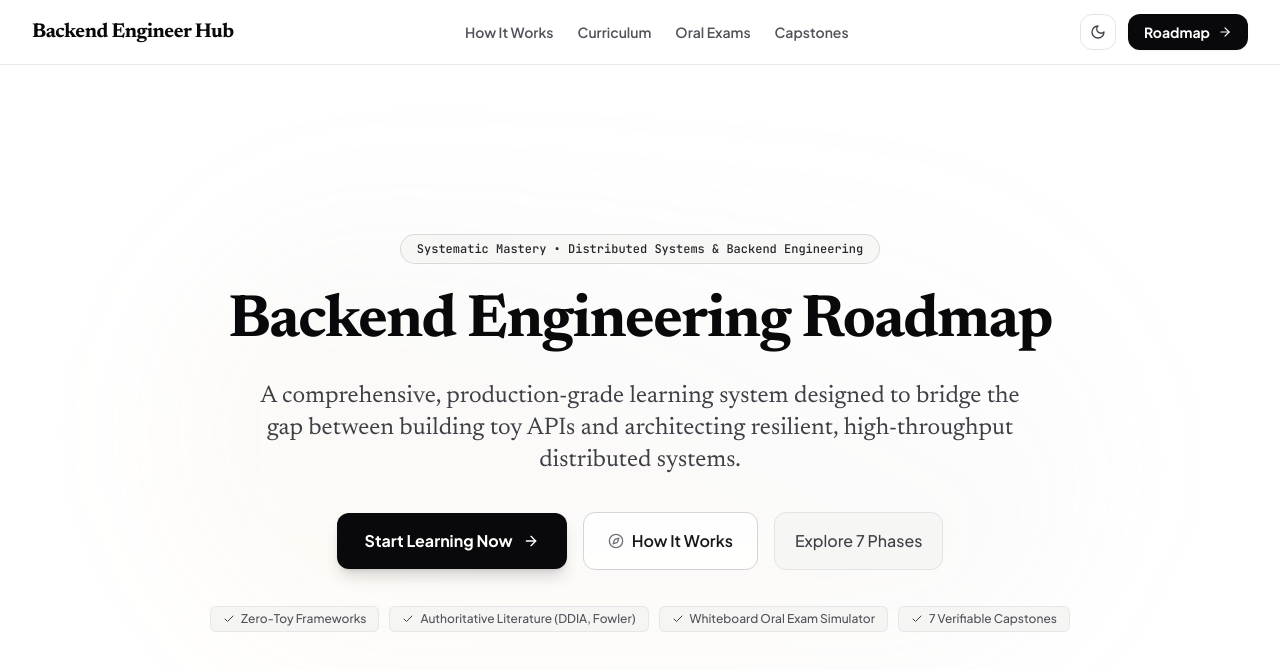
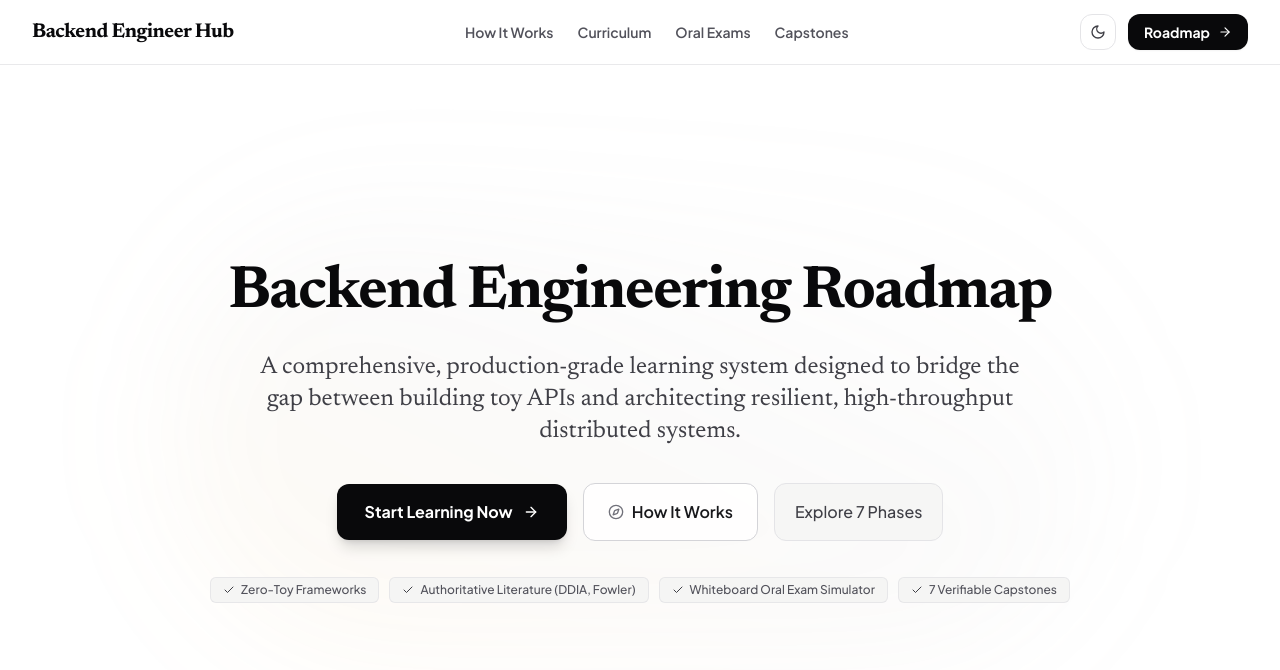
Before and after one commit to yared2124/Roadmap-Backend-Engineers, a Next.js app: page / in a window 1280 px wide. Shown: the top 670 px of the page. Built offline with nearby package versions, Linux system fonts and the light colour scheme.

Commit message:
feat(ui): remove Systematic Mastery badge and eliminate scrollbar on home screen

```diff
--- a/src/components/PortfolioHome.tsx
+++ b/src/components/PortfolioHome.tsx
@@ -1,6 +1,6 @@
 "use client";
 
-import React, { useState } from "react";
+import React, { useState, useEffect } from "react";
 import {
   ArrowRight,
   ArrowLeft,
@@ -45,6 +45,17 @@ export function PortfolioHome({
 }: PortfolioHomeProps) {
   const [activeTab, setActiveTab] = useState<PortfolioTab>("home");
 
+  useEffect(() => {
+    if (activeTab === "home") {
+      document.body.style.overflow = "hidden";
+    } else {
+      document.body.style.overflow = "auto";
+    }
+    return () => {
+      document.body.style.overflow = "auto";
+    };
+  }, [activeTab]);
+
   const handleSwitchTab = (tab: PortfolioTab) => {
     setActiveTab(tab);
     if (typeof window !== "undefined") {
@@ -53,7 +64,11 @@ export function PortfolioHome({
   };
 
   return (
-    <div className="min-h-screen w-full bg-white text-zinc-900 dark:bg-[#141312] dark:text-[#F3EFE6] selection:bg-zinc-900 selection:text-white dark:selection:bg-[#F3EFE6] dark:selection:text-[#141312] font-sans transition-colors duration-200 flex flex-col justify-between">
+    <div
+      className={`w-full bg-white text-zinc-900 dark:bg-[#141312] dark:text-[#F3EFE6] selection:bg-zinc-900 selection:text-white dark:selection:bg-[#F3EFE6] dark:selection:text-[#141312] font-sans transition-colors duration-200 flex flex-col justify-between ${
+        activeTab === "home" ? "h-screen max-h-screen overflow-hidden" : "min-h-screen"
+      }`}
+    >
       {/* 1. Global Navigation Header */}
       <header className="sticky top-0 z-40 w-full border-b border-zinc-200/80 bg-white/90 backdrop-blur-md dark:border-[#2C2A26] dark:bg-[#141312]/90">
         <div className="mx-auto flex h-16 max-w-7xl items-center justify-between px-4 sm:px-6 lg:px-8">
@@ -138,16 +153,11 @@ export function PortfolioHome({
       {/* VIEW 1: CLEAN STANDALONE HOME / HERO (MATCHING SCREENSHOT) */}
       {/* ========================================================= */}
       {activeTab === "home" && (
-        <main className="relative flex-1 flex flex-col justify-center items-center overflow-hidden px-4 sm:px-6 lg:px-8 py-12 md:py-20">
+        <main className="relative flex-1 flex flex-col justify-center items-center overflow-hidden px-4 sm:px-6 lg:px-8 py-4 sm:py-8">
           {/* Subtle Warm Ambient Glow */}
           <div className="absolute top-1/2 left-1/2 -translate-x-1/2 -translate-y-1/2 w-[700px] sm:w-[950px] h-[450px] bg-gradient-to-tr from-amber-500/5 via-stone-400/5 to-transparent blur-3xl pointer-events-none rounded-full" />
 
-          <div className="relative mx-auto max-w-4xl text-center flex flex-col items-center space-y-7">
-            {/* Top Category / Purpose Pill Badge */}
-            <div className="inline-flex items-center gap-2 rounded-full border border-zinc-300/80 bg-stone-100/80 px-4 py-1.5 text-xs font-mono font-medium text-zinc-800 dark:border-[#35332D] dark:bg-[#1C1B18] dark:text-[#D5CFBF] shadow-2xs">
-              <span>Systematic Mastery • Distributed Systems & Backend Engineering</span>
-            </div>
-
+          <div className="relative mx-auto max-w-4xl text-center flex flex-col items-center space-y-6 sm:space-y-7">
             {/* Headline matching user screenshot */}
             <h1 className="text-4xl sm:text-5xl lg:text-6xl font-serif font-bold tracking-tight text-zinc-950 dark:text-[#F3EFE6] leading-[1.12] max-w-4xl">
               Backend Engineering Roadmap
```
